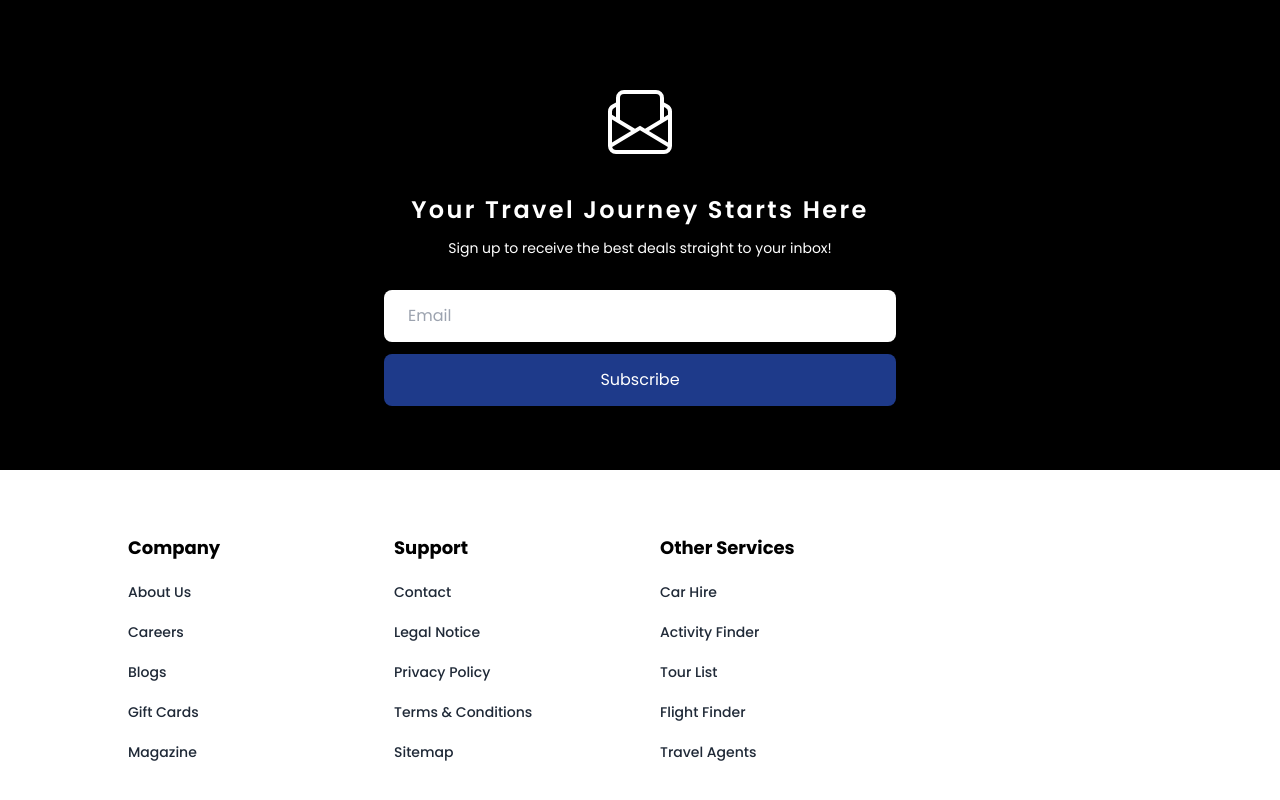
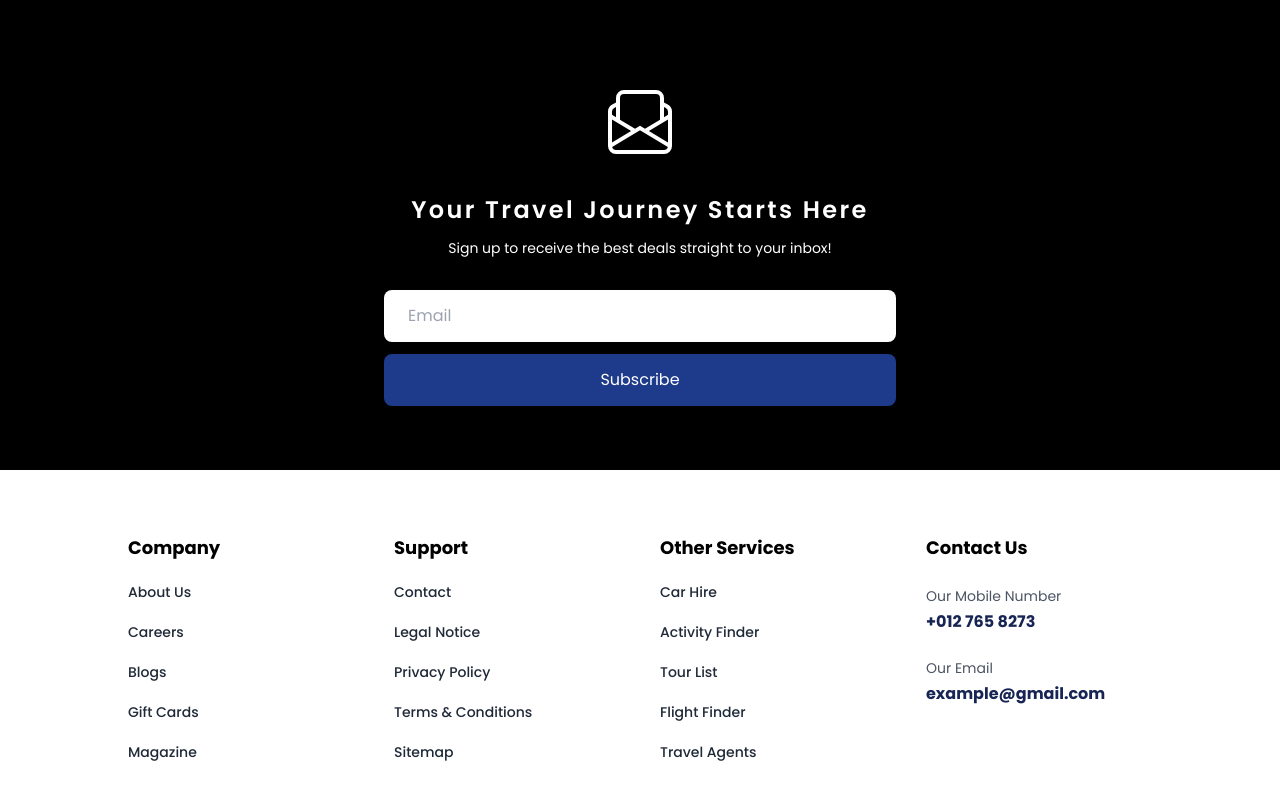
Before and after one commit to denisdiaconu/travista, a Next.js app: page / in a window 1280 px wide. Shown: the part 4058-4858 px from the top of the page. Built offline with nearby package versions, Linux system fonts and the light colour scheme.

Commit message:
Add contact us part

```diff
--- a/components/Home/Footer/Footer.tsx
+++ b/components/Home/Footer/Footer.tsx
@@ -58,6 +58,21 @@ const Footer = () => {
             Travel Agents
           </p>
         </div>
+        <div>
+          <h1 className="text-lg font-bold">Contact Us</h1>
+          <div className="mt-6">
+            <h1 className="text-gray-600 text-sm">Our Mobile Number</h1>
+            <h1 className="text-blue-950 text-base font-bold mt-1">
+              +012 765 8273
+            </h1>
+          </div>
+          <div className="mt-6">
+            <h1 className="text-gray-600 text-sm">Our Email</h1>
+            <h1 className="text-blue-950 text-base font-bold mt-1">
+              example@gmail.com
+            </h1>
+          </div>
+        </div>
       </div>
     </div>
   );
```
